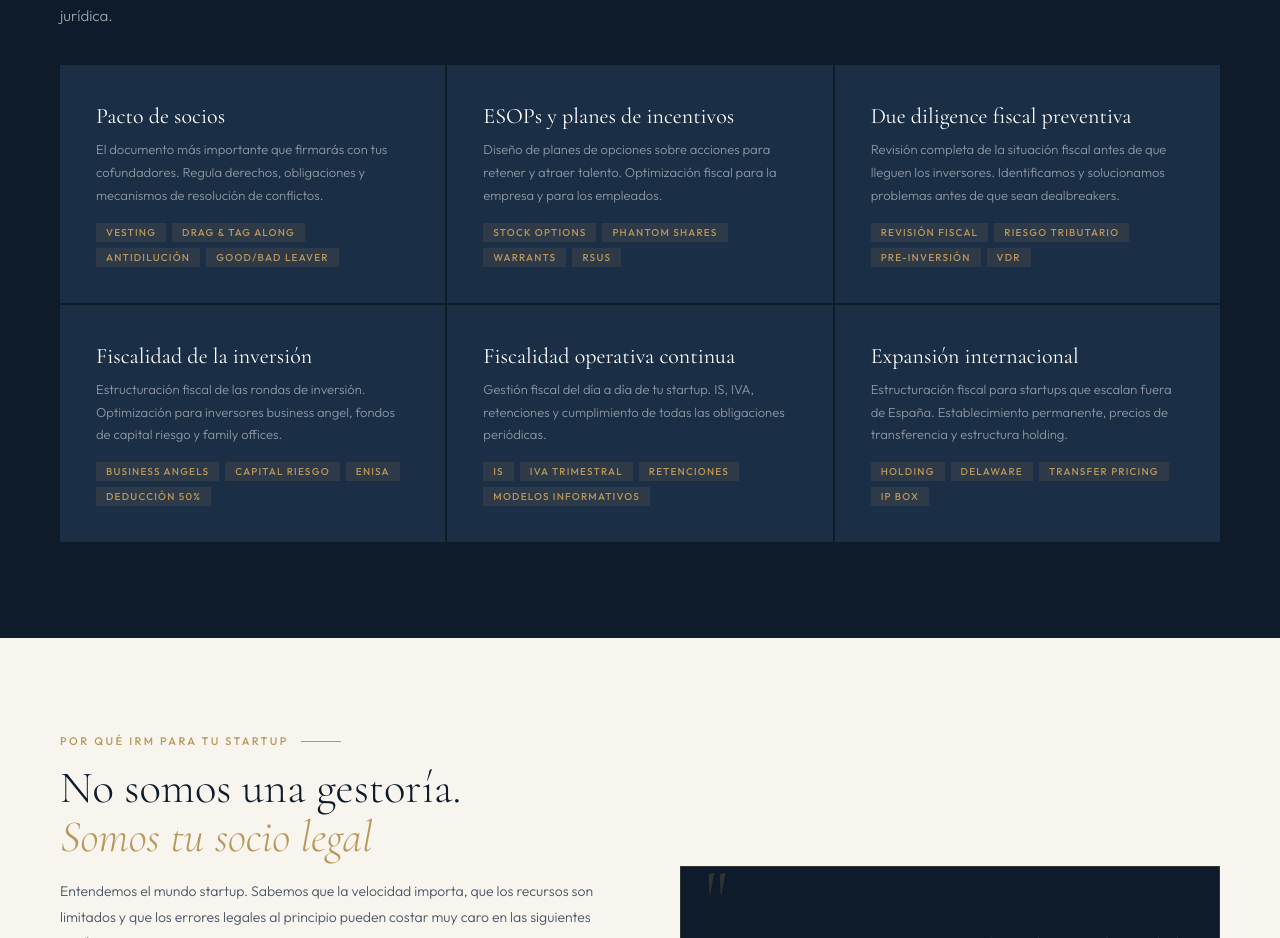
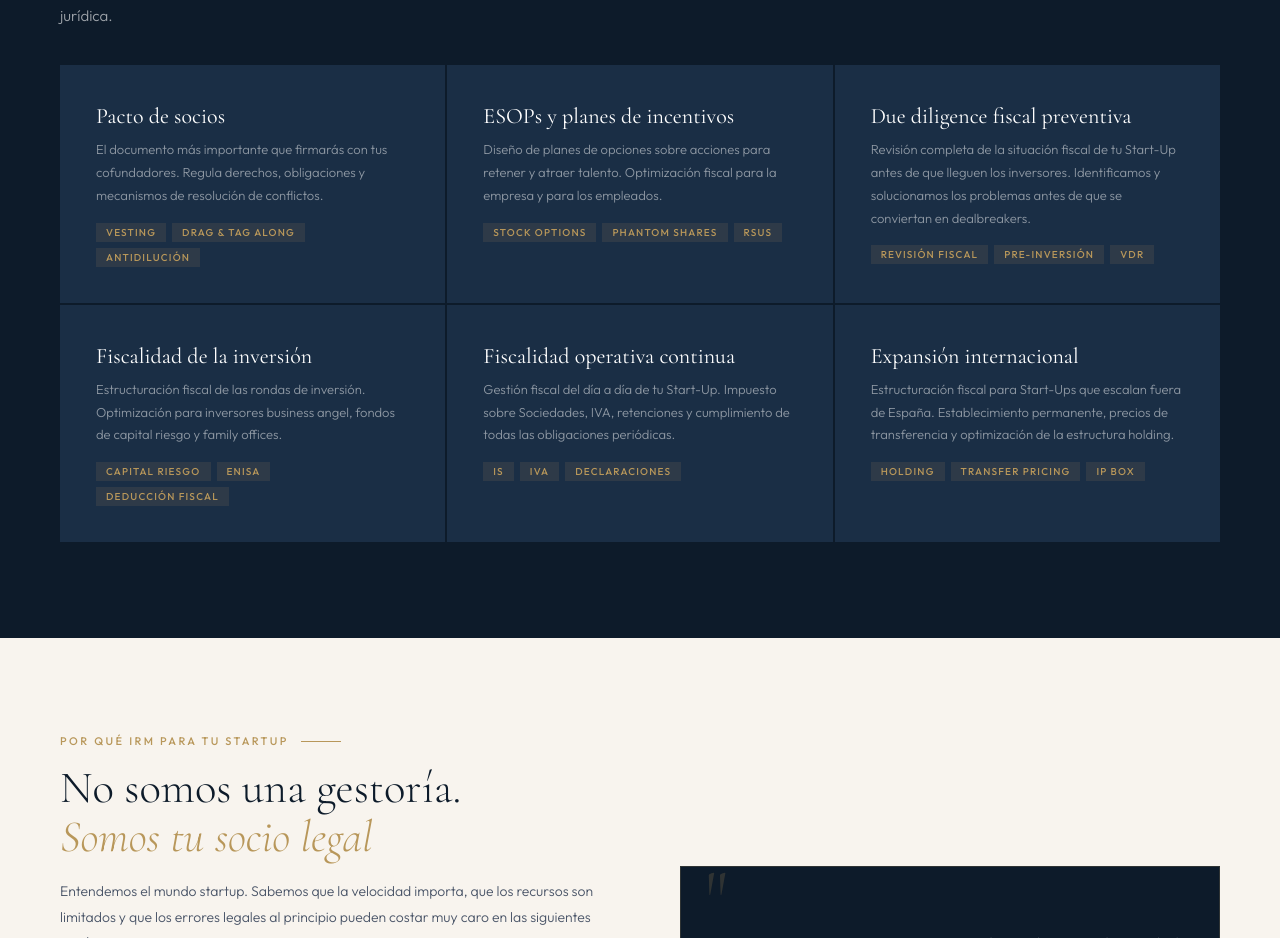
Before and after one commit to Ivanrm01/IRM-Abogados, a Next.js app: page /asesoramiento-start-ups in a window 1280 px wide. Shown: the part 1900-2838 px from the top of the page. Built offline with nearby package versions, Linux system fonts and the light colour scheme.

Commit message:
Update page.jsx

```diff
--- a/app/asesoramiento-start-ups/page.jsx
+++ b/app/asesoramiento-start-ups/page.jsx
@@ -14,12 +14,12 @@ const fases = [
 ]
 
 const servicios = [
-  { t:'Pacto de socios', d:'El documento más importante que firmarás con tus cofundadores. Regula derechos, obligaciones y mecanismos de resolución de conflictos.', tags:['Vesting','Drag & Tag Along','Antidilución','Good/Bad Leaver'] },
-  { t:'ESOPs y planes de incentivos', d:'Diseño de planes de opciones sobre acciones para retener y atraer talento. Optimización fiscal para la empresa y para los empleados.', tags:['Stock Options','Phantom Shares','Warrants','RSUs'] },
-  { t:'Due diligence fiscal preventiva', d:'Revisión completa de la situación fiscal antes de que lleguen los inversores. Identificamos y solucionamos problemas antes de que sean dealbreakers.', tags:['Revisión fiscal','Riesgo tributario','Pre-inversión','VDR'] },
-  { t:'Fiscalidad de la inversión', d:'Estructuración fiscal de las rondas de inversión. Optimización para inversores business angel, fondos de capital riesgo y family offices.', tags:['Business Angels','Capital riesgo','ENISA','Deducción 50%'] },
-  { t:'Fiscalidad operativa continua', d:'Gestión fiscal del día a día de tu startup. IS, IVA, retenciones y cumplimiento de todas las obligaciones periódicas.', tags:['IS','IVA trimestral','Retenciones','Modelos informativos'] },
-  { t:'Expansión internacional', d:'Estructuración fiscal para startups que escalan fuera de España. Establecimiento permanente, precios de transferencia y estructura holding.', tags:['Holding','Delaware','Transfer Pricing','IP Box'] },
+  { t:'Pacto de socios', d:'El documento más importante que firmarás con tus cofundadores. Regula derechos, obligaciones y mecanismos de resolución de conflictos.', tags:['Vesting','Drag & Tag Along','Antidilución'] },
+  { t:'ESOPs y planes de incentivos', d:'Diseño de planes de opciones sobre acciones para retener y atraer talento. Optimización fiscal para la empresa y para los empleados.', tags:['Stock Options','Phantom Shares','RSUs'] },
+  { t:'Due diligence fiscal preventiva', d:'Revisión completa de la situación fiscal de tu Start-Up antes de que lleguen los inversores. Identificamos y solucionamos los problemas antes de que se conviertan en dealbreakers.', tags:['Revisión fiscal','Pre-inversión','VDR'] },
+  { t:'Fiscalidad de la inversión', d:'Estructuración fiscal de las rondas de inversión. Optimización para inversores business angel, fondos de capital riesgo y family offices.', tags:['Capital riesgo','ENISA','Deducción fiscal'] },
+  { t:'Fiscalidad operativa continua', d:'Gestión fiscal del día a día de tu Start-Up. Impuesto sobre Sociedades, IVA, retenciones y cumplimiento de todas las obligaciones periódicas.', tags:['IS','IVA','Declaraciones'] },
+  { t:'Expansión internacional', d:'Estructuración fiscal para Start-Ups que escalan fuera de España. Establecimiento permanente, precios de transferencia y optimización de la estructura holding.', tags:['Holding','Transfer Pricing','IP Box'] },
 ]
 
 const faqs = [
```
